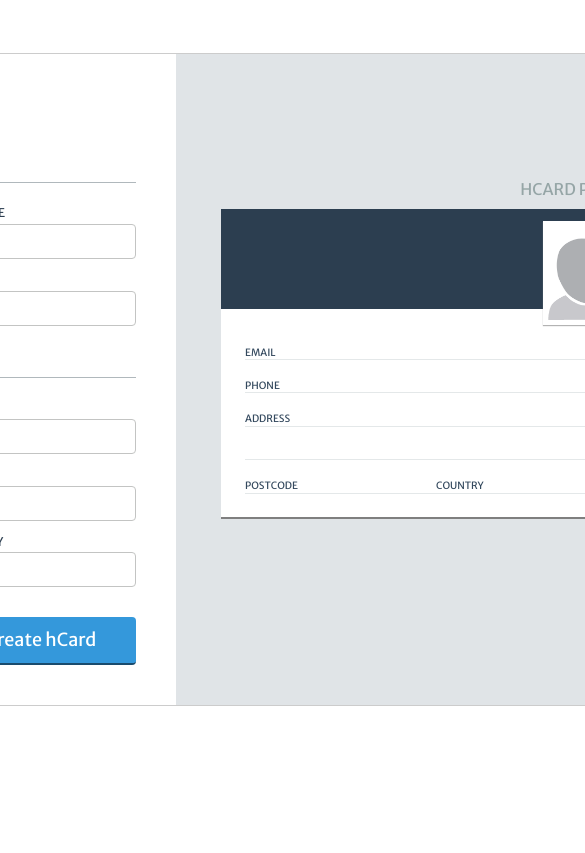
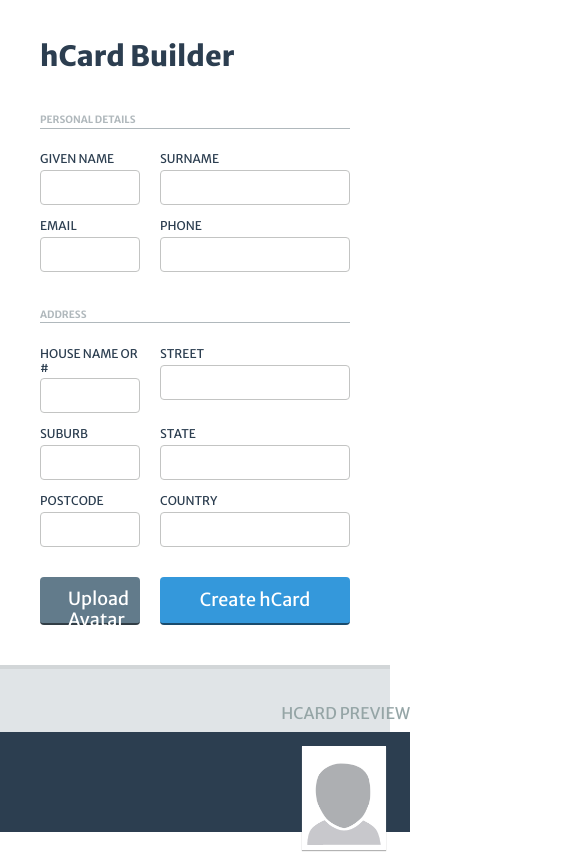
Before and after one commit to mithun-gh/hcard-builder, a React (Create React App) app: page / in a window 390 px wide. Shown: the top 853 px of the page, 585 px wide, since content can reach past the window. Built offline with nearby package versions, Linux system fonts and the light colour scheme.

Commit message:
style: add responsive styles

```diff
--- a/src/App.js
+++ b/src/App.js
@@ -1,7 +1,7 @@
 import React from "react";
 import { Formik, Form } from "formik";
 
-import { Container, InputSection, Legend, PreviewSection } from "./App.style";
+import { Container, InputSection, PreviewSection } from "./App.style";
 import { Button, FileInput, Subtitle, TextBox, Title } from "./ui-components";
 
 import HCard from "./components/HCard";
@@ -52,8 +52,7 @@ function App() {
                 </Button>
               </InputSection>
               <PreviewSection>
-                <Legend>HCARD PREVIEW</Legend>
-                <HCard details={values} />
+                <HCard title="hCard Preview" details={values} />
               </PreviewSection>
             </Container>
           </Form>
--- a/src/App.style.js
+++ b/src/App.style.js
@@ -4,6 +4,12 @@ export const Container = styled.div`
   display: flex;
   width: 1000px;
   border: 1px solid #9a9a9a80;
+
+  @media only screen and (max-width: 1000px) {
+    width: 100%;
+    border: none;
+    flex-direction: column;
+  }
 `;
 
 export const InputSection = styled.div`
@@ -29,17 +35,25 @@ export const InputSection = styled.div`
   .button {
     margin-top: 16px;
   }
+
+  @media only screen and (max-width: 1000px) {
+    .text-box {
+      width: 100%;
+    }
+  }
 `;
 
 export const PreviewSection = styled.div`
   flex: 520px;
   padding: 126px 45px;
+  border-left: 4px solid #d2d6d8;
   background-color: #e0e4e7;
+
+  @media only screen and (max-width: 1000px) {
+    border: none;
+    padding: 35px;
+    border-top: 4px solid #d2d6d8;
+    display: flex;
+    justify-content: center;
+  }
 `;
-
-export const Legend = styled.div`
-  color: #95a5a6;
-  font-size: 16px;
-  text-align: right;
-  margin-bottom: 10px;
-`;
--- a/src/components/HCard.js
+++ b/src/components/HCard.js
@@ -1,9 +1,11 @@
 import React from "react";
 import styled from "styled-components";
 
-function HCardComponent({ details, className }) {
+function HCardComponent({ details, title, className }) {
   return (
-    <div className={"vcard " + className ?? ""}>
+    <div className={"box " + className}>
+      <div class="legend">{title}</div>
+      <div className="vcard">
         <div className="header">
           <h4 className="fn">
             {details.givenName} {details.surname}
@@ -55,6 +57,7 @@ function HCardComponent({ details, className }) {
           </div>
         </div>
       </div>
+    </div>
   );
 }
 
@@ -62,6 +65,14 @@ const HCard = styled(HCardComponent)`
   width: 430px;
   height: 300px;
   position: absolute;
+
+  .legend {
+    color: #95a5a6;
+    font-size: 16px;
+    text-align: right;
+    margin-bottom: 10px;
+    text-transform: uppercase;
+  }
 
   .header {
     height: 100px;
@@ -75,7 +86,7 @@ const HCard = styled(HCardComponent)`
 
   .photo {
     position: absolute;
-    top: 12px;
+    top: 42px;
     right: 24px;
     width: 84px;
     height: 104px;
--- a/src/index.css
+++ b/src/index.css
@@ -29,6 +29,12 @@ body {
   -moz-osx-font-smoothing: grayscale;
 }
 
+@media only screen and (max-width: 1000px) {
+  body {
+    display: inherit;
+  }
+}
+
 input,
 button {
   outline: none;
--- a/src/ui-components/Button.js
+++ b/src/ui-components/Button.js
@@ -10,6 +10,7 @@ export const Button = styled.button.attrs(({ type }) => ({ type, className: "but
   border-radius: 4px;
   border-bottom: 2px solid #00000080;
   color: #fff;
+  text-align: center;
   background-color: ${(props) =>
     props.primary ? "var(--primary-color)" : "var(--secondary-color)"};
 
--- a/src/ui-components/FileInput.js
+++ b/src/ui-components/FileInput.js
@@ -42,6 +42,7 @@ export const FileInput = styled(InputFileComponent).attrs(() => ({ className: "b
     border-radius: 4px;
     border-bottom: 2px solid #00000080;
     color: #fff;
+    text-align: center;
     outline: none;
     background-color: var(--secondary-color);
     -webkit-user-select: none;
```
Lines whose indentation alone changed are shown as unchanged.
